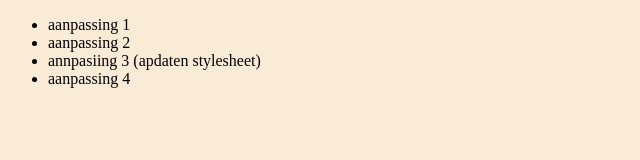
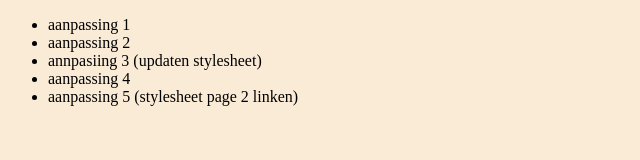
Before and after one commit to JJ-Bas/gitworkpoging2, a plain HTML site: page index.html in a window 1280 px wide. Shown: the whole page, without its empty margins (0-640 px from the left). Drawn offline with Linux system fonts and the light colour scheme.

Commit message:
stylesheet 2 linken

```diff
--- a/index.html
+++ b/index.html
@@ -9,8 +9,9 @@
 <ul>
     <li> aanpassing 1 </li>
     <li> aanpassing 2 </li>
-    <li> annpasiing 3 (apdaten stylesheet)</li>
+    <li> annpasiing 3 (updaten stylesheet)</li>
     <li> aanpassing 4 </li>
+    <li> aanpassing 5 (stylesheet page 2 linken) </li>
 </ul>
 </body>
 </html>
```
Also changed, not shown: page 2.html (+1 -0 lines).
